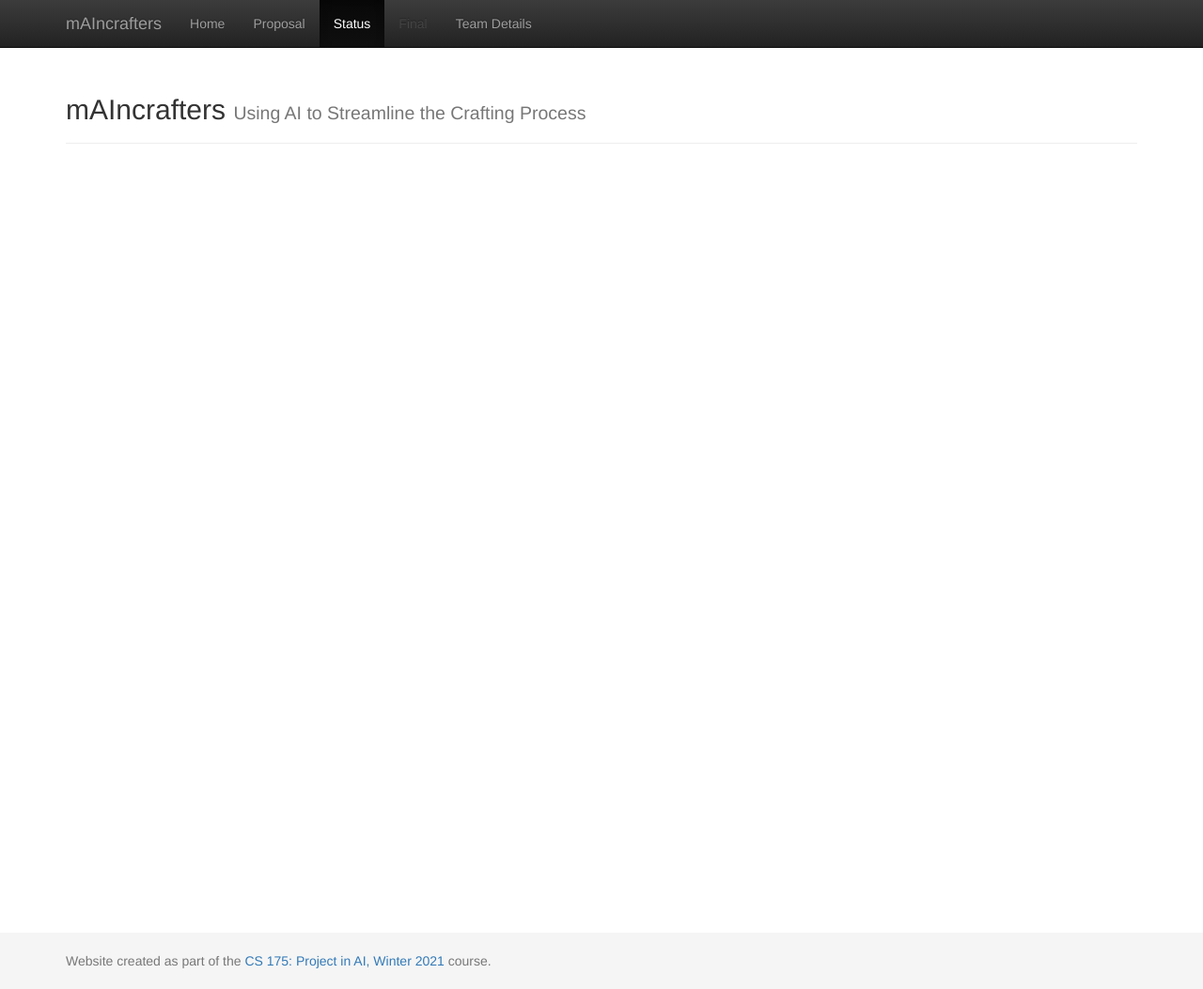
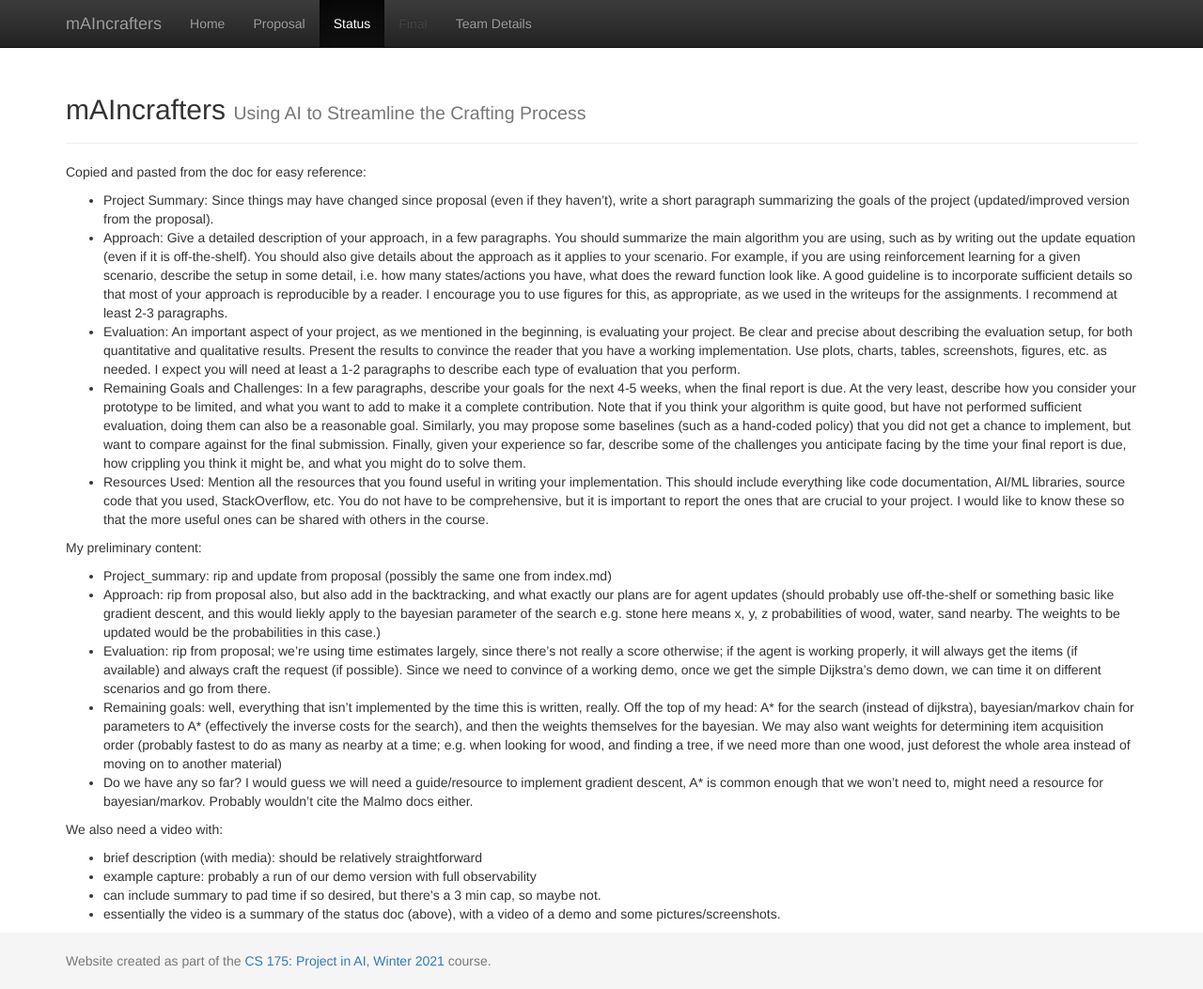
Before and after one commit to dheyay/mAIncrafters, a Jekyll site: the page built from docs/status.md, in a window 1280 px wide and 1053 px high. Shown: the whole window at 94% size. Built offline with Jekyll 4.4.1, drawn with Linux system fonts in a browser that asks for light colours.

Commit message:
Update status.md

```diff
--- a/docs/status.md
+++ b/docs/status.md
@@ -2,3 +2,25 @@
 layout: default
 title: Status
 ---
+
+Copied and pasted from the doc for easy reference:
+
+- Project Summary: Since things may have changed since proposal (even if they haven’t), write a short paragraph summarizing the goals of the project (updated/improved version from the proposal).
+- Approach: Give a detailed description of your approach, in a few paragraphs. You should summarize the main algorithm you are using, such as by writing out the update equation (even if it is off-the-shelf). You should also give details about the approach as it applies to your scenario. For example, if you are using reinforcement learning for a given scenario, describe the setup in some detail, i.e. how many states/actions you have, what does the reward function look like. A good guideline is to incorporate sufficient details so that most of your approach is reproducible by a reader. I encourage you to use figures for this, as appropriate, as we used in the writeups for the assignments. I recommend at least 2-3 paragraphs.
+- Evaluation: An important aspect of your project, as we mentioned in the beginning, is evaluating your project. Be clear and precise about describing the evaluation setup, for both quantitative and qualitative results. Present the results to convince the reader that you have a working implementation. Use plots, charts, tables, screenshots, figures, etc. as needed. I expect you will need at least a 1-2 paragraphs to describe each type of evaluation that you perform.
+- Remaining Goals and Challenges: In a few paragraphs, describe your goals for the next 4-5 weeks, when the final report is due. At the very least, describe how you consider your prototype to be limited, and what you want to add to make it a complete contribution. Note that if you think your algorithm is quite good, but have not performed sufficient evaluation, doing them can also be a reasonable goal. Similarly, you may propose some baselines (such as a hand-coded policy) that you did not get a chance to implement, but want to compare against for the final submission. Finally, given your experience so far, describe some of the challenges you anticipate facing by the time your final report is due, how crippling you think it might be, and what you might do to solve them.
+- Resources Used: Mention all the resources that you found useful in writing your implementation. This should include everything like code documentation, AI/ML libraries, source code that you used,  StackOverflow, etc. You do not have to be comprehensive, but it is important to report the ones that are crucial to your project. I would like to know these so that the more useful ones can be shared with others in the course.
+
+
+My preliminary content:
+- Project_summary: rip and update from proposal (possibly the same one from index.md)
+- Approach: rip from proposal also, but also add in the backtracking, and what exactly our plans are for agent updates (should probably use off-the-shelf or something basic like gradient descent, and this would liekly apply to the bayesian parameter of the search e.g. stone here means x, y, z probabilities of wood, water, sand nearby. The weights to be updated would be the probabilities in this case.)
+- Evaluation: rip from proposal; we're using time estimates largely, since there's not really a score otherwise; if the agent is working properly, it will always get the items (if available) and always craft the request (if possible). Since we need to convince of a working demo, once we get the simple Dijkstra's demo down, we can time it on different scenarios and go from there.
+- Remaining goals: well, everything that isn't implemented by the time this is written, really. Off the top of my head: A* for the search (instead of dijkstra), bayesian/markov chain for parameters to A* (effectively the inverse costs for the search), and then the weights themselves for the bayesian. We may also want weights for determining item acquisition order (probably fastest to do as many as nearby at a time; e.g. when looking for wood, and finding a tree, if we need more than one wood, just deforest the whole area instead of moving on to another material)
+- Do we have any so far? I would guess we will need a guide/resource to implement gradient descent, A* is common enough that we won't need to, might need a resource for bayesian/markov. Probably wouldn't cite the Malmo docs either.
+
+We also need a video with:
+- brief description (with media): should be relatively straightforward
+- example capture: probably a run of our demo version with full observability
+- can include summary to pad time if so desired, but there's a 3 min cap, so maybe not.
+- essentially the video is a summary of the status doc (above), with a video of a demo and some pictures/screenshots.
```
